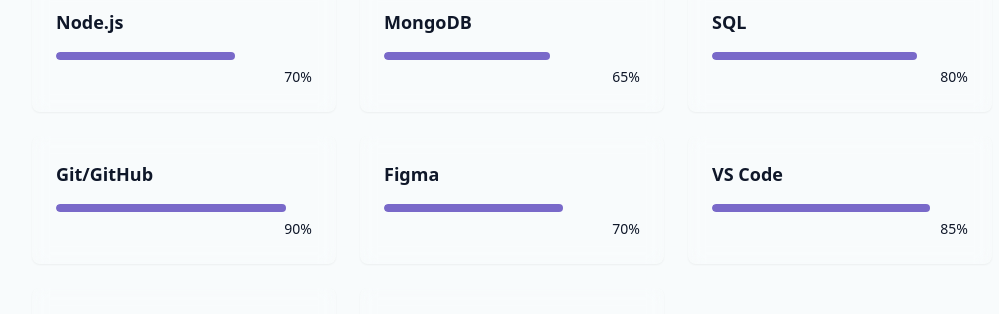
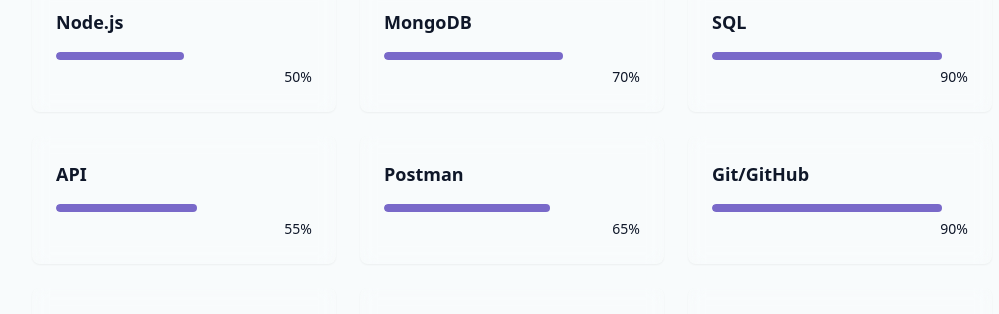
Before and after one commit to 0xTiaz/Portfolio, a React (Vite) app: page / in a window 1280 px wide. Shown: the part 1920-2234 px from the top of the page, without its empty margins (128-1127 px from the left). Built offline with nearby package versions, Linux system fonts and the light colour scheme.

Commit message:
Added new skills and new project

```diff
--- a/src/components/ProjectsSection.jsx
+++ b/src/components/ProjectsSection.jsx
@@ -1,15 +1,18 @@
 import { ArrowRight, ExternalLinkIcon, Github } from "lucide-react";
-import project1 from "@/assets/project1.png"
-import project2 from "@/assets/project2.png"
+import project1 from "@/assets/project1.png";
+import project2 from "@/assets/project2.png";
+import project3 from "@/assets/project3.png";
 
 const projects = [
   {
     id: 1,
     title: "Portfolio",
-    description: "First Protfolio using ReactJS deployed from GitHub with Vercel.",
+    description:
+      "First Protfolio using ReactJS deployed from GitHub with Vercel.",
     image: project1,
-    tags: ["React", "TailWindCSS", "Lucide React",],
-    demoUrl: "https://portfolio-q9le3f263-matias-figueroas-projects.vercel.app/",
+    tags: ["React", "TailWindCSS", "Lucide React"],
+    demoUrl:
+      "https://portfolio-q9le3f263-matias-figueroas-projects.vercel.app/",
     githubUrl: "https://github.com/0xTiaz/Portfolio",
   },
   {
@@ -17,9 +20,18 @@
     title: "Current: E-Commerce",
     description: "Modern styled e-commerce deployed from GitHub with Vercel.",
     image: project2,
-    tags: ["React", "TailWindCSS", "Lucide React",],
+    tags: ["React", "TailWindCSS", "Lucide React"],
     demoUrl: "https://e-commerce-chi-black-15.vercel.app/",
     githubUrl: "https://github.com/0xTiaz/e-commerce",
+  },
+  {
+    id: 2,
+    title: "Current: Dashboard with Mongo API",
+    description: "Dashboard with api connection to mongoDB",
+    image: project3,
+    tags: ["React", "TailWindCSS", "MongoDB", "API"],
+    // demoUrl: "",
+    githubUrl: "https://github.com/0xTiaz/dashboard-mongo",
   },
 ];
 
--- a/src/components/SkillsSection.jsx
+++ b/src/components/SkillsSection.jsx
@@ -1,4 +1,4 @@
-import { use, useState } from "react";
+import { useState } from "react";
 import { cn } from "@/lib/utils";
 
 const skills = [
@@ -7,19 +7,25 @@
   { name: "JavaScript", level: 90, category: "frontend" },
   { name: "React", level: 90, category: "frontend" },
   { name: "TailWind", level: 85, category: "frontend" },
-  // { name: "", level: 90, category: "frontend" },
   // { name: "", level: 80, category: "frontend" },
 
   //  Back-End
   { name: "C#", level: 80, category: "backend" },
   { name: "VisualBasic", level: 75, category: "backend" },
-  { name: "Node.js", level: 70, category: "backend" },
-  { name: "MongoDB", level: 65, category: "backend" },
-  { name: "SQL", level: 80, category: "backend" },
+  { name: "Node.js", level: 50, category: "backend" },
+  { name: "MongoDB", level: 70, category: "backend" },
+  { name: "SQL", level: 90, category: "backend" },
+  { name: "API", level: 55, category: "backend" },
 
   //Tools
+  {
+    name: "Postman",
+    level: 65,
+    category: "tools",
+    test: "https://matiasfigueroa-1441068.postman.co/workspace/Matias-Figueroa's-Workspace~e28132e0-0c9b-401b-8e27-7e7c60b9ddda/collection/46598418-f5b0b9bd-4298-42db-bbb5-c43d4a73553c?action=share&creator=46598418",
+  },
   { name: "Git/GitHub", level: 90, category: "tools" },
-  { name: "Figma", level: 70, category: "tools" },
+  { name: "Figma", level: 80, category: "tools" },
   { name: "VS Code", level: 85, category: "tools" },
   { name: "SAP B1", level: 95, category: "tools" },
   { name: "Active Directory", level: 85, category: "tools" },
```
Also changed, not shown: src/assets/project3.png (added).
